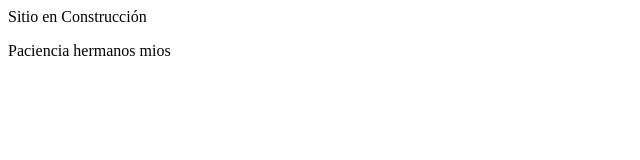
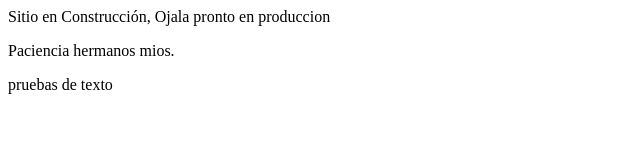
Before and after one commit to herik100/proyectDemoClinica, a plain HTML site: page index.html in a window 1280 px wide. Shown: the whole page, without its empty margins (0-640 px from the left). Drawn offline with Linux system fonts and the light colour scheme.

Commit message:
Cambios prueba segunda linea

```diff
--- a/index.html
+++ b/index.html
@@ -8,10 +8,13 @@
 </head>
 <body>
     <article>
-        Sitio en Construcción
+        Sitio en Construcción, Ojala pronto en produccion
     </article>
     <p>
-        Paciencia hermanos mios
+        Paciencia hermanos mios.
+    </p>
+    <p>
+        pruebas de texto
     </p>
 </body>
 </html>
```
